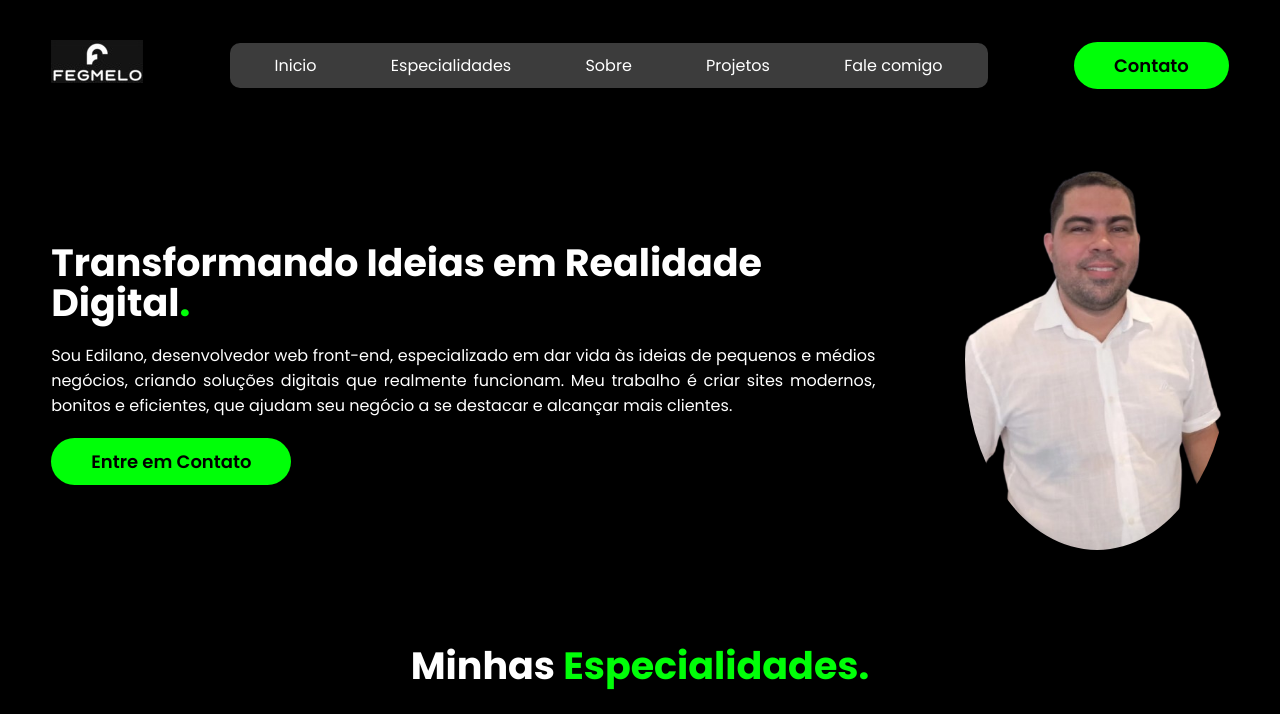
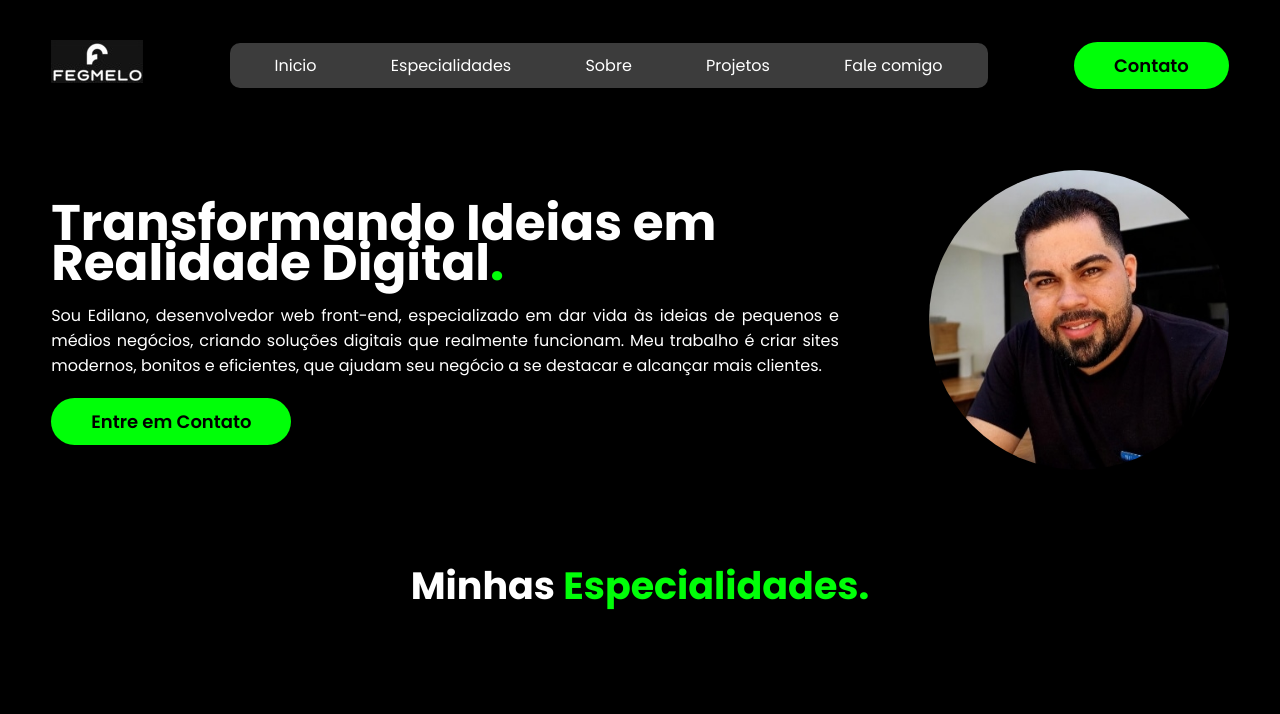
Before and after one commit to Edilano-Gonzaga/reposit-rio-oficial, a plain HTML site: page index.html in a window 1280 px wide. Shown: the top 714 px of the page. Drawn offline with nearby package versions, Linux system fonts and the light colour scheme.

Commit message:
troquei as imagens, ajustei paddig do H1 e fonte-size dele do topo do site

```diff
--- a/index.html
+++ b/index.html
@@ -41,7 +41,7 @@
           <a href="">
             <img
               src="assets/logo-pequeno-letra-branca.png"
-              alt="logo agencia BRN"
+              alt="logo com as iniciais da empresa fegmelo"
             />
           </a>
         </div>
@@ -123,8 +123,8 @@
 
             <div class="img-topo-site">
               <img
-                src="assets/edilano-sorrindo-semfundo.png"
-                alt="Portfólio de sites responsivos por Edilano Melo, desenvolvedor web front-end"
+                src="assets/edilano-blusa-preta.jpg"
+                alt="foto edilano sorrindo"
               />
             </div>
             <!--Fim img-topo-site-->
@@ -180,7 +180,7 @@
         <div class="interface">
           <div class="flex">
             <div class="img-sobre">
-              <img src="assets/edilano-sorrindo-488x275.png" alt="" />
+              <img src="assets/edilano-blusa-preta.jpg" alt="foto do edilano sorrindo." />
             </div><!--Fim Img-sobre-->
 
             <div class="txt-sobre">
--- a/style.css
+++ b/style.css
@@ -188,7 +188,7 @@ section.topo-do-site  .flex {
 
 .topo-do-site h1 {
     color: #fff;
-    font-size: 38px;
+    font-size: 50px;
     line-height: 40px;
 
 
@@ -209,7 +209,7 @@ section.topo-do-site  .flex {
 .topo-do-site .img-topo-site img {
     position: relative;
     /* animation: flutuar 2s ease-in-out infinite alternate; */
-    height: 380px;
+    height: 300px;
     border-radius: 50%;
 
 }
```
Also changed, not shown: assets/edilano-blusa-preta.jpg (added).
